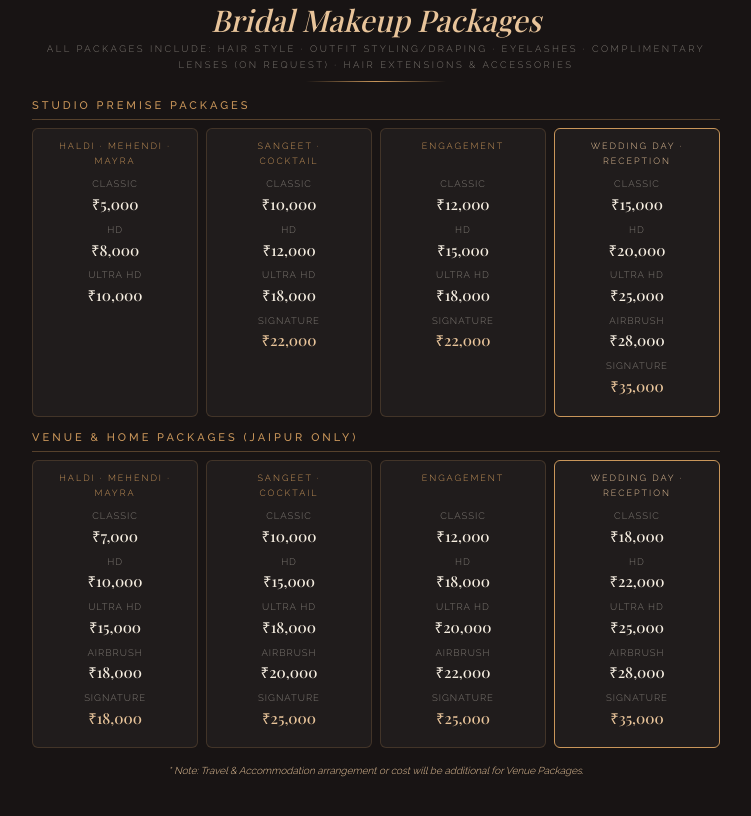
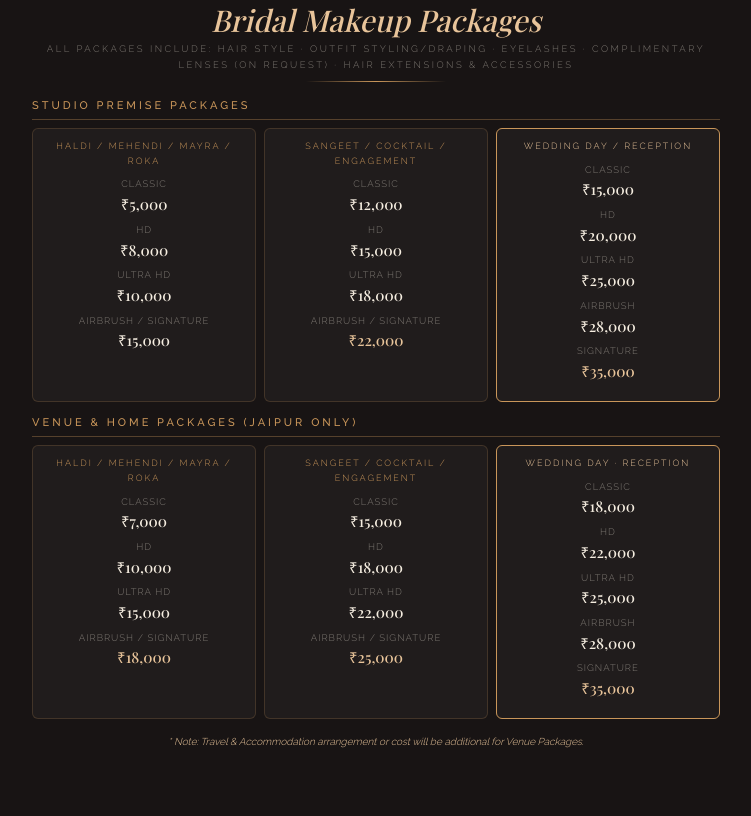
Before and after one commit to dastoormakeovers/pricing, a plain HTML site: page price-brochure.html in a window 1280 px wide. Shown: the part 8014-8830 px from the top of the page, without its empty margins (264-1015 px from the left). Drawn offline with nearby package versions, Linux system fonts and the light colour scheme; a web font is replaced by a local one.

Commit message:
refactor: update bridal pricing grid to three columns and consolidate service tiers

```diff
--- a/price-brochure.html
+++ b/price-brochure.html
@@ -391,7 +391,7 @@
         /* ── THREE COLUMN FOR BRIDAL ── */
         .bridal-grid {
             display: grid;
-            grid-template-columns: repeat(4, 1fr);
+            grid-template-columns: repeat(3, 1fr);
             gap: 8px;
             margin-bottom: 12px;
         }
@@ -1240,7 +1240,7 @@
                     Studio Premise Packages</div>
                 <div class="bridal-grid">
                     <div class="bridal-card">
-                        <div class="occasion">Haldi · Mehendi · Mayra</div>
+                        <div class="occasion">Haldi / Mehendi / Mayra / Roka</div>
                         <div class="bridal-tier">
                             <div class="tier-name">Classic</div>
                             <div class="tier-price">₹5,000</div>
@@ -1253,47 +1253,32 @@
                             <div class="tier-name">Ultra HD</div>
                             <div class="tier-price">₹10,000</div>
                         </div>
+                        <div class="bridal-tier">
+                            <div class="tier-name">Airbrush / Signature</div>
+                            <div class="tier-price">₹15,000</div>
+                        </div>
                     </div>
                     <div class="bridal-card">
-                        <div class="occasion">Sangeet · <br>Cocktail</div>
+                        <div class="occasion">Sangeet / Cocktail / Engagement</div>
                         <div class="bridal-tier">
                             <div class="tier-name">Classic</div>
-                            <div class="tier-price">₹10,000</div>
+                            <div class="tier-price">₹12,000</div>
                         </div>
                         <div class="bridal-tier">
                             <div class="tier-name">HD</div>
-                            <div class="tier-price">₹12,000</div>
+                            <div class="tier-price">₹15,000</div>
                         </div>
                         <div class="bridal-tier">
                             <div class="tier-name">Ultra HD</div>
                             <div class="tier-price">₹18,000</div>
                         </div>
                         <div class="bridal-tier">
-                            <div class="tier-name">Signature</div>
+                            <div class="tier-name">Airbrush / Signature</div>
                             <div class="tier-price" style="color:var(--rg-lt);">₹22,000</div>
                         </div>
                     </div>
-                    <div class="bridal-card">
-                        <div class="occasion">Engagement<br><br> </div>
-                        <div class="bridal-tier">
-                            <div class="tier-name">Classic</div>
-                            <div class="tier-price">₹12,000</div>
-                        </div>
-                        <div class="bridal-tier">
-                            <div class="tier-name">HD</div>
-                            <div class="tier-price">₹15,000</div>
-                        </div>
-                        <div class="bridal-tier">
-                            <div class="tier-name">Ultra HD</div>
-                            <div class="tier-price">₹18,000</div>
-                        </div>
-                        <div class="bridal-tier">
-                            <div class="tier-name">Signature</div>
-                            <div class="tier-price" style="color:var(--rg-lt);">₹22,000</div>
-                        </div>
-                    </div>
                     <div class="bridal-card" style="border-color:var(--rg); border-width:1.5px;">
-                        <div class="occasion" style="color:var(--rg-lt);">Wedding Day · Reception</div>
+                        <div class="occasion" style="color:var(--rg-lt);">Wedding Day / Reception</div>
                         <div class="bridal-tier">
                             <div class="tier-name">Classic</div>
                             <div class="tier-price">₹15,000</div>
@@ -1325,7 +1310,7 @@
                     Venue &amp; Home Packages (Jaipur Only)</div>
                 <div class="bridal-grid">
                     <div class="bridal-card">
-                        <div class="occasion">Haldi · Mehendi · Mayra</div>
+                        <div class="occasion">Haldi / Mehendi / Mayra / Roka</div>
                         <div class="bridal-tier">
                             <div class="tier-name">Classic</div>
                             <div class="tier-price">₹7,000</div>
@@ -1338,43 +1323,17 @@
                             <div class="tier-name">Ultra HD</div>
                             <div class="tier-price">₹15,000</div>
                         </div>
-                        <div class="bridal-tier">
-                            <div class="tier-name">Airbrush</div>
-                            <div class="tier-price">₹18,000</div>
-                        </div>
-                        <div class="bridal-tier">
-                            <div class="tier-name">Signature</div>
+
+                        <div class="bridal-tier">
+                            <div class="tier-name">Airbrush / Signature</div>
                             <div class="tier-price" style="color:var(--rg-lt);">₹18,000</div>
                         </div>
                     </div>
                     <div class="bridal-card">
-                        <div class="occasion">Sangeet · <br>Cocktail</div>
+                        <div class="occasion">Sangeet / Cocktail / Engagement</div>
                         <div class="bridal-tier">
                             <div class="tier-name">Classic</div>
-                            <div class="tier-price">₹10,000</div>
-                        </div>
-                        <div class="bridal-tier">
-                            <div class="tier-name">HD</div>
                             <div class="tier-price">₹15,000</div>
-                        </div>
-                        <div class="bridal-tier">
-                            <div class="tier-name">Ultra HD</div>
-                            <div class="tier-price">₹18,000</div>
-                        </div>
-                        <div class="bridal-tier">
-                            <div class="tier-name">Airbrush</div>
-                            <div class="tier-price">₹20,000</div>
-                        </div>
-                        <div class="bridal-tier">
-                            <div class="tier-name">Signature</div>
-                            <div class="tier-price" style="color:var(--rg-lt);">₹25,000</div>
-                        </div>
-                    </div>
-                    <div class="bridal-card">
-                        <div class="occasion">Engagement<br><br> </div>
-                        <div class="bridal-tier">
-                            <div class="tier-name">Classic</div>
-                            <div class="tier-price">₹12,000</div>
                         </div>
                         <div class="bridal-tier">
                             <div class="tier-name">HD</div>
@@ -1382,14 +1341,10 @@
                         </div>
                         <div class="bridal-tier">
                             <div class="tier-name">Ultra HD</div>
-                            <div class="tier-price">₹20,000</div>
-                        </div>
-                        <div class="bridal-tier">
-                            <div class="tier-name">Airbrush</div>
                             <div class="tier-price">₹22,000</div>
                         </div>
                         <div class="bridal-tier">
-                            <div class="tier-name">Signature</div>
+                            <div class="tier-name">Airbrush / Signature</div>
                             <div class="tier-price" style="color:var(--rg-lt);">₹25,000</div>
                         </div>
                     </div>
```
